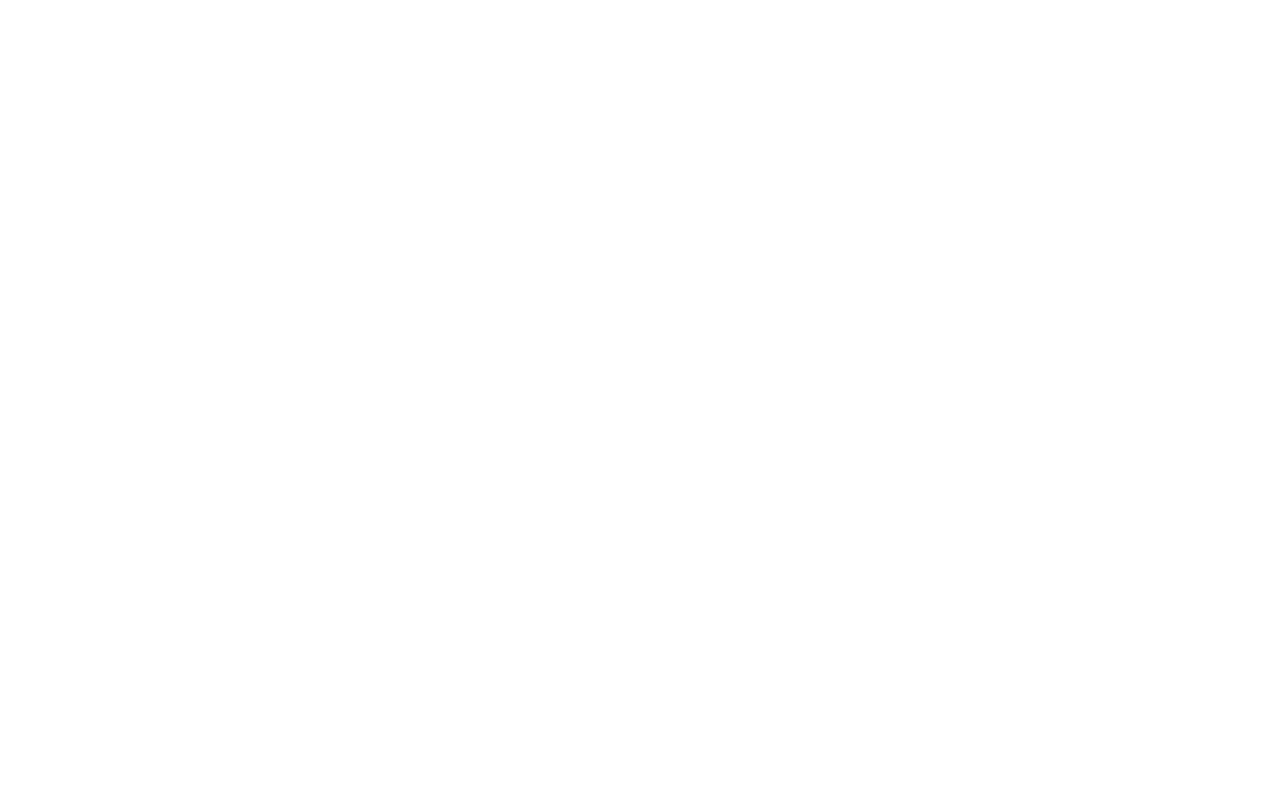
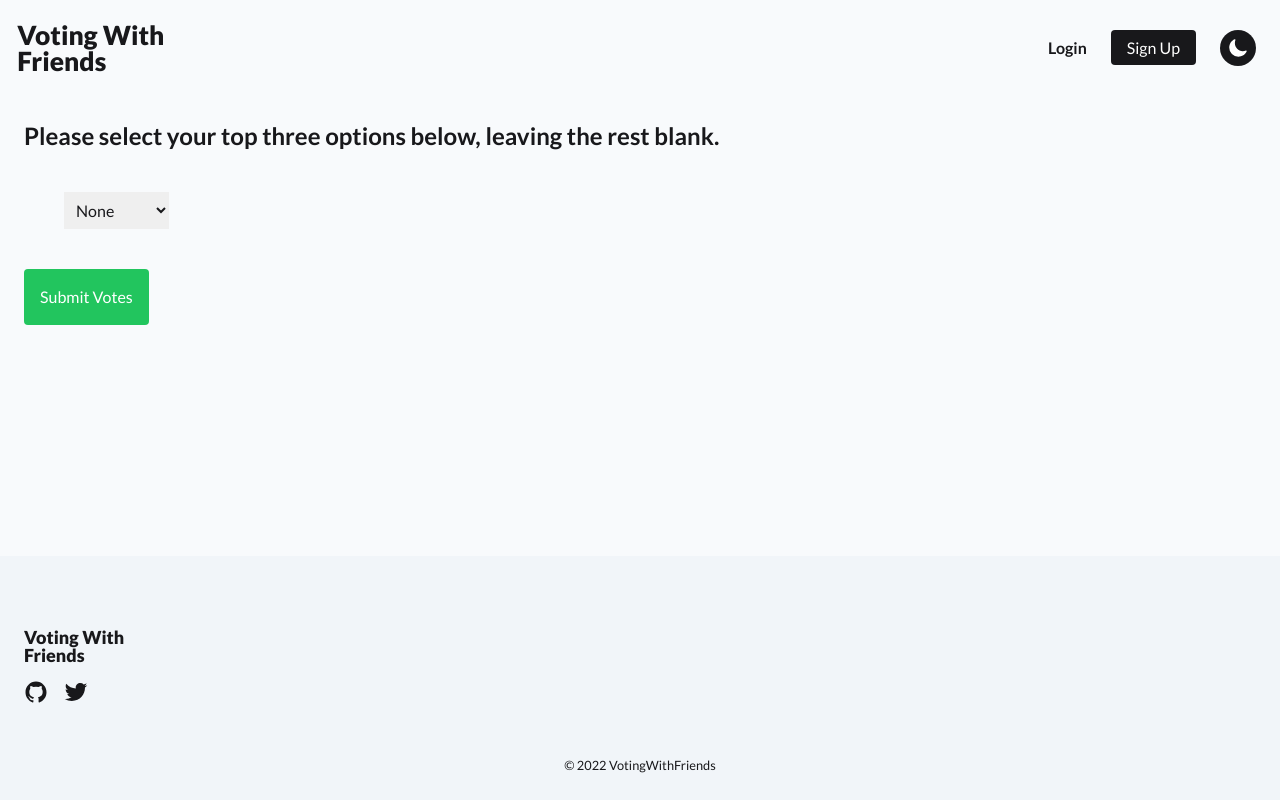
Before and after one commit to votingwithfriends/votingwithfriends, a React (Vite) app in the folder client/: page /vote in a window 1280 px wide. Before the commit this address had no page. Built offline with nearby package versions, Linux system fonts and the light colour scheme; no server answers.

Commit message:
vote page

```diff
--- a/client/src/App.jsx
+++ b/client/src/App.jsx
@@ -10,6 +10,7 @@ import CreateNewPoll from "./pages/CreateNewPoll";
 import Polls from "./pages/Open-Polls";
 import Auth from "./utils/auth";
 import ProtectedRoute from "./components/ProtectedRoute";
+import Vote from "./pages/Vote";
 
 const App = () => {
   const [isDarkTheme, setIsDarkTheme] = useState(
@@ -30,6 +31,7 @@ const App = () => {
             <Route path="/" element={<Home />} />
             <Route path="/login" element={<Login />} />
             <Route path="/signup" element={<SignUp />} />
+            <Route path="/vote" element={<Vote />} />
             <Route
               path="/dashboard"
               element={
--- a/client/src/pages/Dashboard.jsx
+++ b/client/src/pages/Dashboard.jsx
@@ -73,7 +73,7 @@ const Dashboard = () => {
               </div>
 
               {/* Friends Table */}
-              <div className="relative mx-4 mt-4 flex min-w-0 flex-col break-words rounded-xl shadow-lg dark:bg-gray-800">
+              {/*<div className="relative mx-4 mt-4 flex min-w-0 flex-col break-words rounded-xl shadow-lg dark:bg-gray-800">
                 <div className="shadow-m w-full overflow-hidden rounded-lg">
                   <div className="w-full overflow-x-auto">
                     <table className="w-full">
@@ -93,7 +93,7 @@ const Dashboard = () => {
                     </table>
                   </div>
                 </div>
-              </div>
+              </div>*/}
             </div>
           </div>
         </div>
--- /dev/null
+++ b/client/src/pages/Vote.jsx
@@ -0,0 +1,55 @@
+import Layout from "../components/layout/Layout";
+import MotionWrapper from "../components/layout/MotionWrapper";
+
+const Vote = () => {
+  return (
+    <Layout>
+      <MotionWrapper>
+        <article>
+          <p class="mb-4 font-bold md:text-2xl">
+            Please select your top three options below, leaving the rest blank.
+          </p>
+          <h3 class="mb-8 text-xl font-bold text-blue-500 md:text-2xl"></h3>
+          <form id="vote-form">
+            <div class="flex items-center justify-between">
+              <ul
+                id="choice-list"
+                class="flex flex-col gap-y-4"
+                data-poll_id="{{id}}"
+              >
+                <li
+                  class="flex items-center justify-between rounded px-4 py-2"
+                  data-choice="{{choice_name}}"
+                  data-choice_id="{{id}}"
+                >
+                  <label for="choice" class="font-bold"></label>
+                  <select name="choice" class="ml-6 p-2">
+                    <option value="0">None</option>
+                    <option class="text-green-500" value="6">
+                      1st Place
+                    </option>
+                    <option class="text-yellow-500" value="3">
+                      2nd Place
+                    </option>
+                    <option class="text-red-500" value="2">
+                      3rd Place
+                    </option>
+                  </select>
+                </li>
+              </ul>
+            </div>
+            <button
+              type="submit"
+              class="mt-8 rounded bg-green-500 p-4 text-white hover:bg-green-400"
+            >
+              Submit Votes
+            </button>
+          </form>
+        </article>
+        <script src="/javascript/vote.js"></script>
+      </MotionWrapper>
+    </Layout>
+  );
+};
+
+export default Vote;
```
